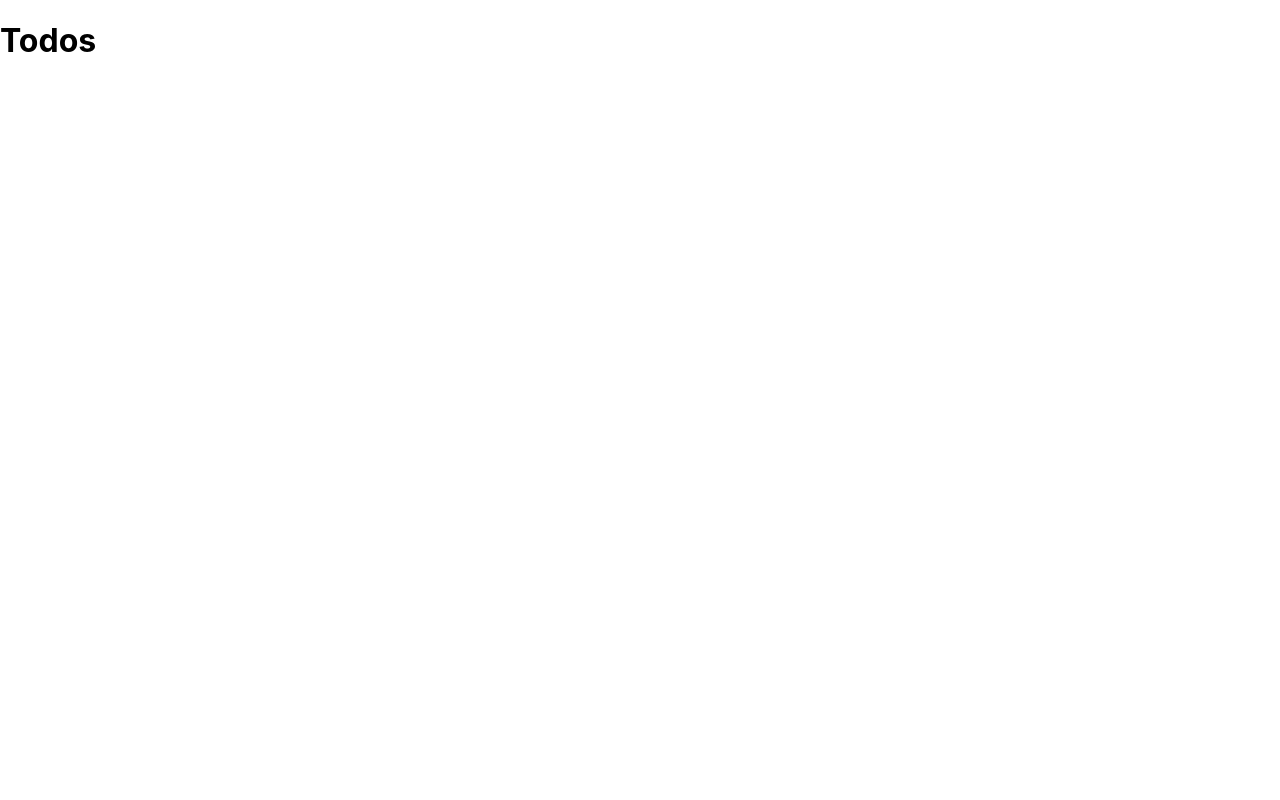
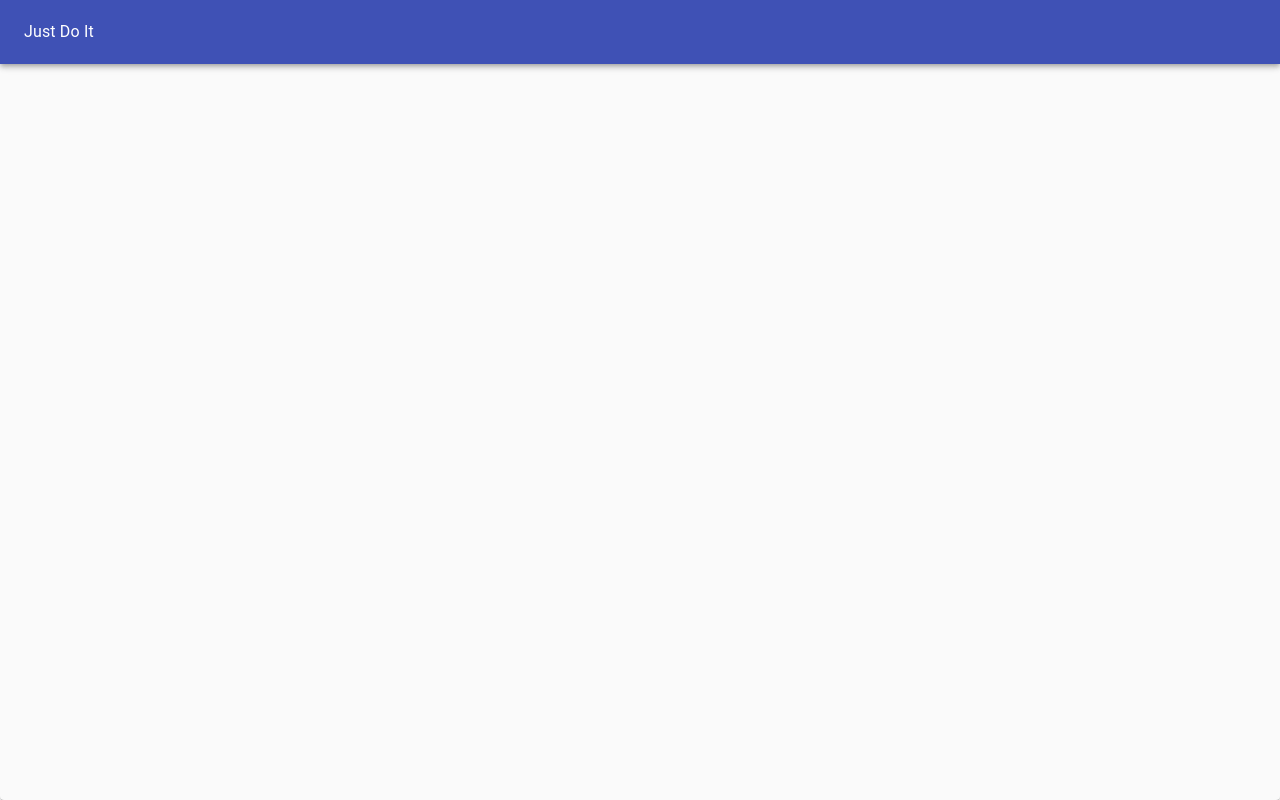
Before and after one commit to jainharsh21/Just-Do-It, a React (Create React App) app: page / in a window 1280 px wide. Built offline with nearby package versions, Linux system fonts and the light colour scheme.

Commit message:
initialised state and added app bar

```diff
--- a/src/TodoApp.js
+++ b/src/TodoApp.js
@@ -1,10 +1,29 @@
-import React from "react";
+import React, { useState } from "react";
+import Paper from "@material-ui/core/Paper";
+import { AppBar, Toolbar, Typography } from "@material-ui/core";
 
 function TodoApp() {
+  const initialTodos = [
+    { id: 1, task: "Work", completed: false },
+    { id: 2, task: "Sleep", completed: true },
+    { id: 3, task: "Eat", completed: false },
+  ];
+  const [todos, setTodos] = useState(initialTodos);
   return (
-    <div>
-      <h1>Todos</h1>
-    </div>
+    <Paper
+      style={{
+        padding: 0,
+        margin: 0,
+        height: "100vh",
+        backgroundColor: "#fafafa",
+      }}
+    >
+      <AppBar color="primary" position="static" style={{ height: "64px" }}>
+        <Toolbar>
+          <Typography color="inherit">Just Do It</Typography>
+        </Toolbar>
+      </AppBar>
+    </Paper>
   );
 }
 export default TodoApp;
```
